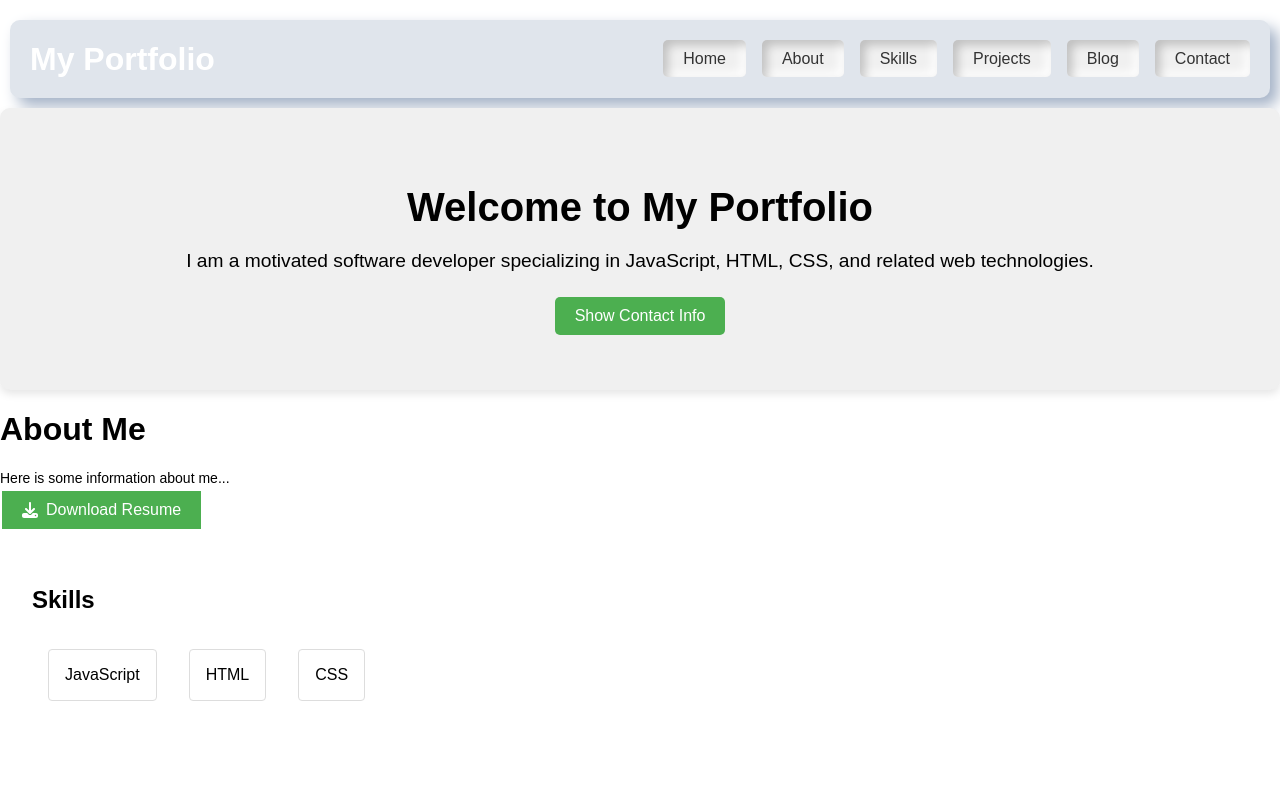
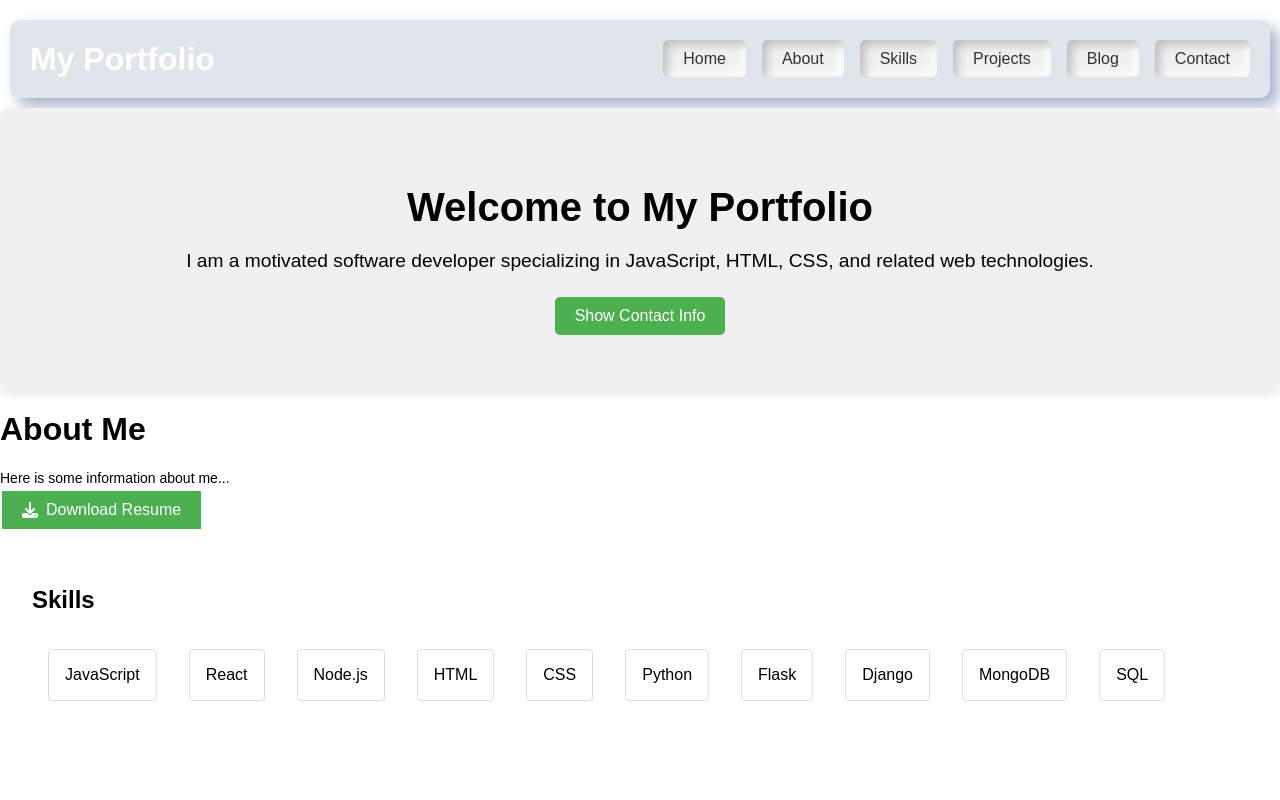
Before and after one commit to asearer/portfolio, a React (Create React App) app: page / in a window 1280 px wide. Shown: the top 800 px of the page. Built offline with nearby package versions, Linux system fonts and the light colour scheme.

Commit message:
On branch main  Your branch is up to date with 'origin/main'.  Changes to be committed: 	modified:   src/components/Skills.js

```diff
--- a/src/components/Skills.js
+++ b/src/components/Skills.js
@@ -5,8 +5,16 @@ const Skills = () => (
     <h2>Skills</h2>
     <div className="skills-list">
       <div className="skill-item">JavaScript</div>
+      <div className="skill-item">React</div>
+      <div className="skill-item">Node.js</div>
       <div className="skill-item">HTML</div>
       <div className="skill-item">CSS</div>
+
+      <div className="skill-item">Python</div>
+      <div className="skill-item">Flask</div>
+      <div className="skill-item">Django</div>
+      <div className="skill-item">MongoDB</div>
+      <div className="skill-item">SQL</div>
       {/* Add more skills as needed */}
     </div>
   </section>
```
